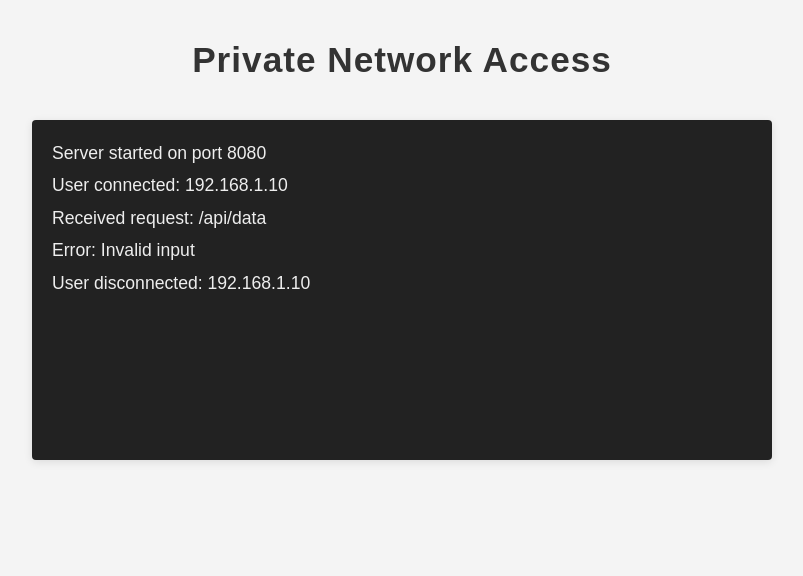
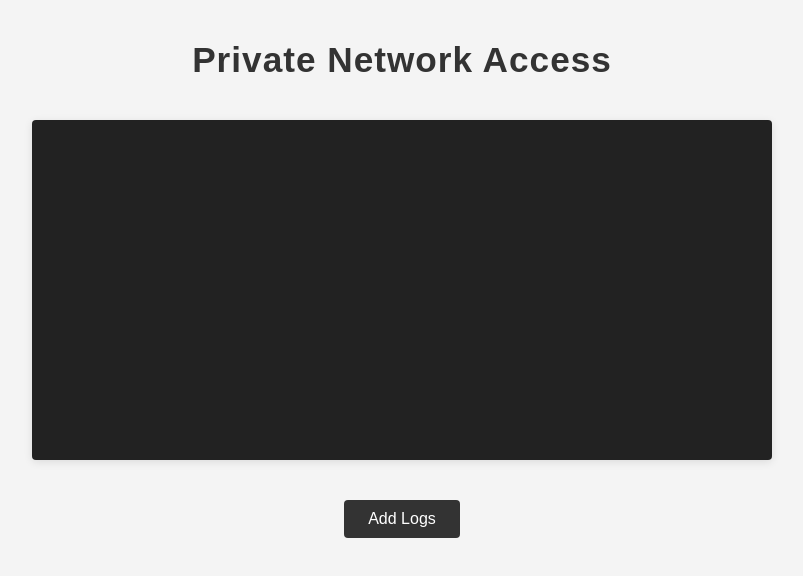
Before and after one commit to maave0/js_localhost, a plain HTML site: page index.html in a window 1280 px wide. Shown: the whole page, without its empty margins (238-1041 px from the left). Drawn offline with Linux system fonts and the light colour scheme.

Commit message:
smooth scroll add logs

```diff
--- a/index.html
+++ b/index.html
@@ -9,6 +9,9 @@
 <body>
 	<h1 class="main-header">Private Network Access</h1>
 	<div id="log-container"></div>
+	<div class="button-container">
+		<button id="add-logs-btn" class="add-logs-btn">Add Logs</button>
+	</div>
 	<script src="main.js"></script>
 </body>
 </html>
--- a/main.js
+++ b/main.js
@@ -6,6 +6,7 @@ function addLogLine(line) {
     div.className = 'log-line';
     div.textContent = line;
     logContainer.appendChild(div);
+    logContainer.scrollTop = logContainer.scrollHeight;
 }
 
 // Example log lines
@@ -16,4 +17,19 @@ const logs = [
     'Error: Invalid input',
     'User disconnected: 192.168.1.10'
 ];
-logs.forEach(addLogLine);
+
+function testAddingText() {
+    let runs = 10;
+    while (runs > 0) {
+        logs.forEach(addLogLine);
+        runs--;
+    }
+}
+
+// Add event listener for the button
+document.addEventListener('DOMContentLoaded', function() {
+    const btn = document.getElementById('add-logs-btn');
+    if (btn) {
+        btn.addEventListener('click', testAddingText);
+    }
+});
--- a/style.css
+++ b/style.css
@@ -8,10 +8,12 @@ body { font-family: Arial, sans-serif; background: #f4f4f4; margin: 0; padding:
     max-width: 700px;
     border-radius: 4px;
     min-height: 300px;
+    max-height: 400px;
     box-shadow: 0 2px 8px rgba(0,0,0,0.1);
     font-size: 1.1em;
     line-height: 1.5;
     overflow-y: auto;
+    scroll-behavior: smooth;
 }
 .log-line { margin-bottom: 6px; }
 
@@ -23,3 +25,22 @@ body { font-family: Arial, sans-serif; background: #f4f4f4; margin: 0; padding:
     letter-spacing: 1px;
     font-weight: 600;
 }
+
+.button-container {
+    text-align: center;
+    margin-top: 20px;
+}
+
+.add-logs-btn {
+    padding: 10px 24px;
+    font-size: 1em;
+    border-radius: 4px;
+    border: none;
+    background: #333;
+    color: #fff;
+    cursor: pointer;
+    transition: background 0.2s;
+}
+.add-logs-btn:hover {
+    background: #444;
+}
```
